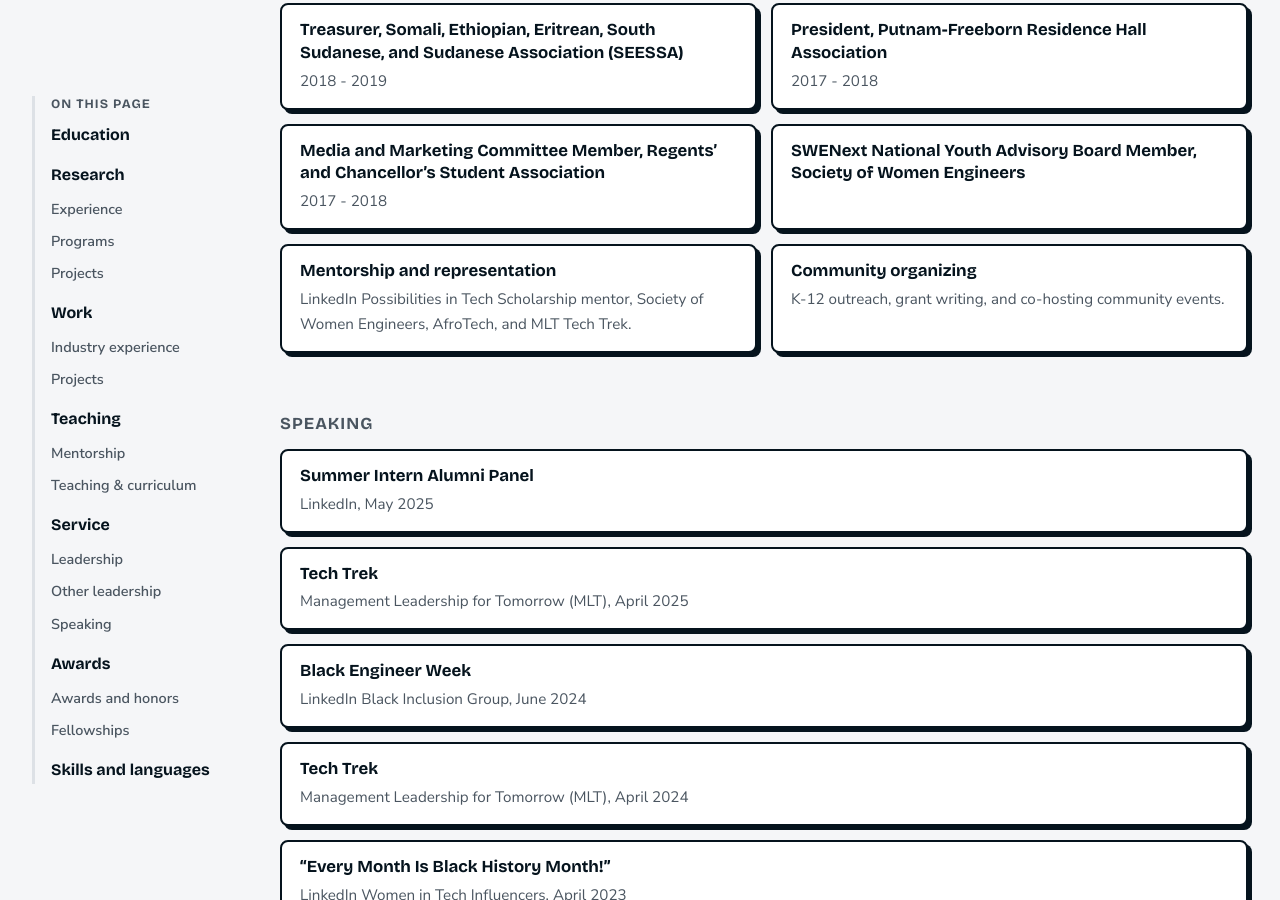
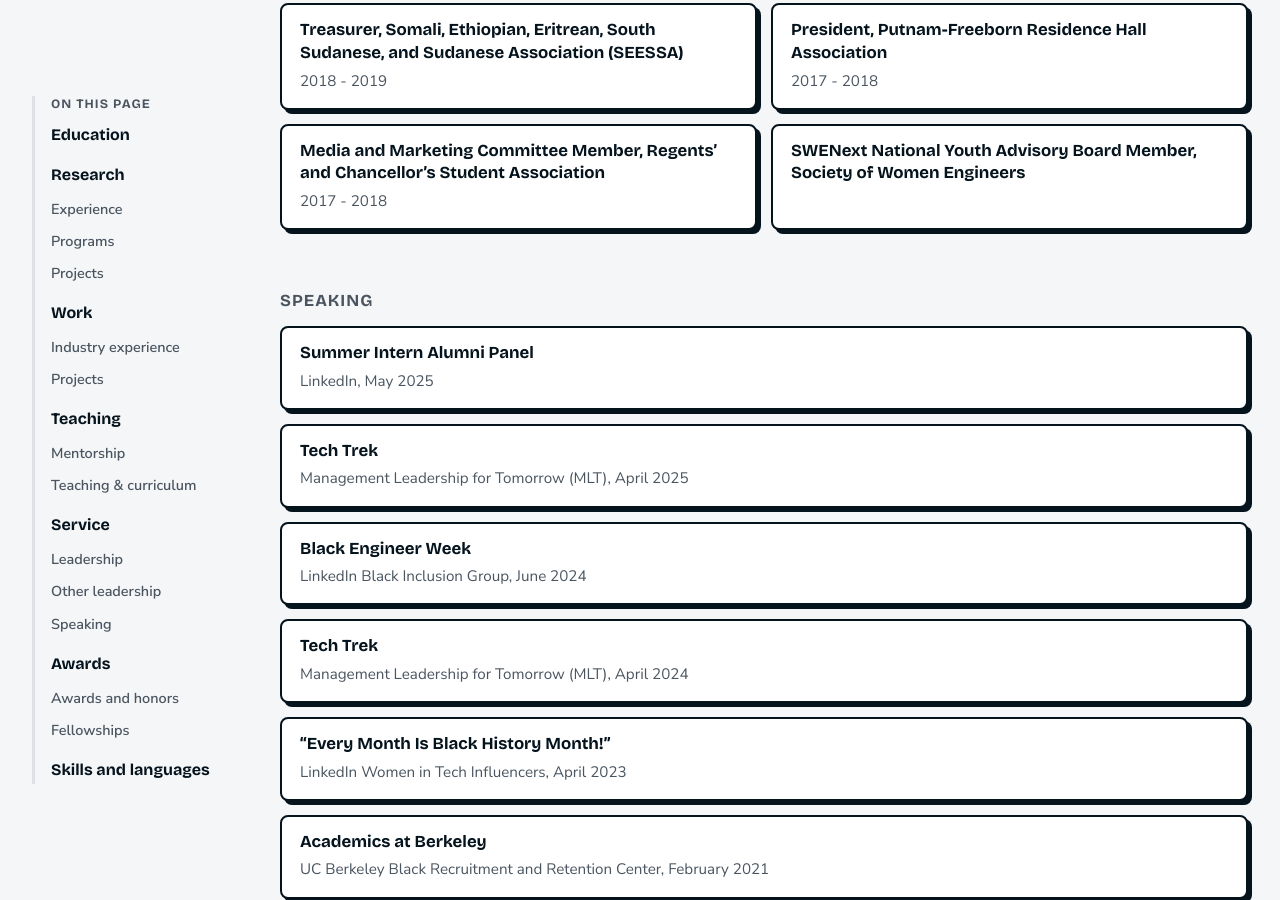
Before and after one commit to sarah-adebabay/sarah-adebabay.github.io, a Jekyll site: the page built from _pages/cv.md, in a window 1280 px wide and 900 px high, scrolled down 7546 px. Built offline with Jekyll 4.4.1, drawn with Linux system fonts in a browser that asks for light colours.

Commit message:
Remove Mentorship and representation and Community organizing entries
Co-Authored-By: Claude Opus 5.5 <noreply@anthropic.com>

```diff
--- a/_data/leadership.yml
+++ b/_data/leadership.yml
@@ -39,7 +39,3 @@ other:
     detail: "2017 - 2018"
   - title: "SWENext National Youth Advisory Board Member, Society of Women Engineers"
     detail: ""
-  - title: "Mentorship and representation"
-    detail: "LinkedIn Possibilities in Tech Scholarship mentor, Society of Women Engineers, AfroTech, and MLT Tech Trek."
-  - title: "Community organizing"
-    detail: "K-12 outreach, grant writing, and co-hosting community events."
```
